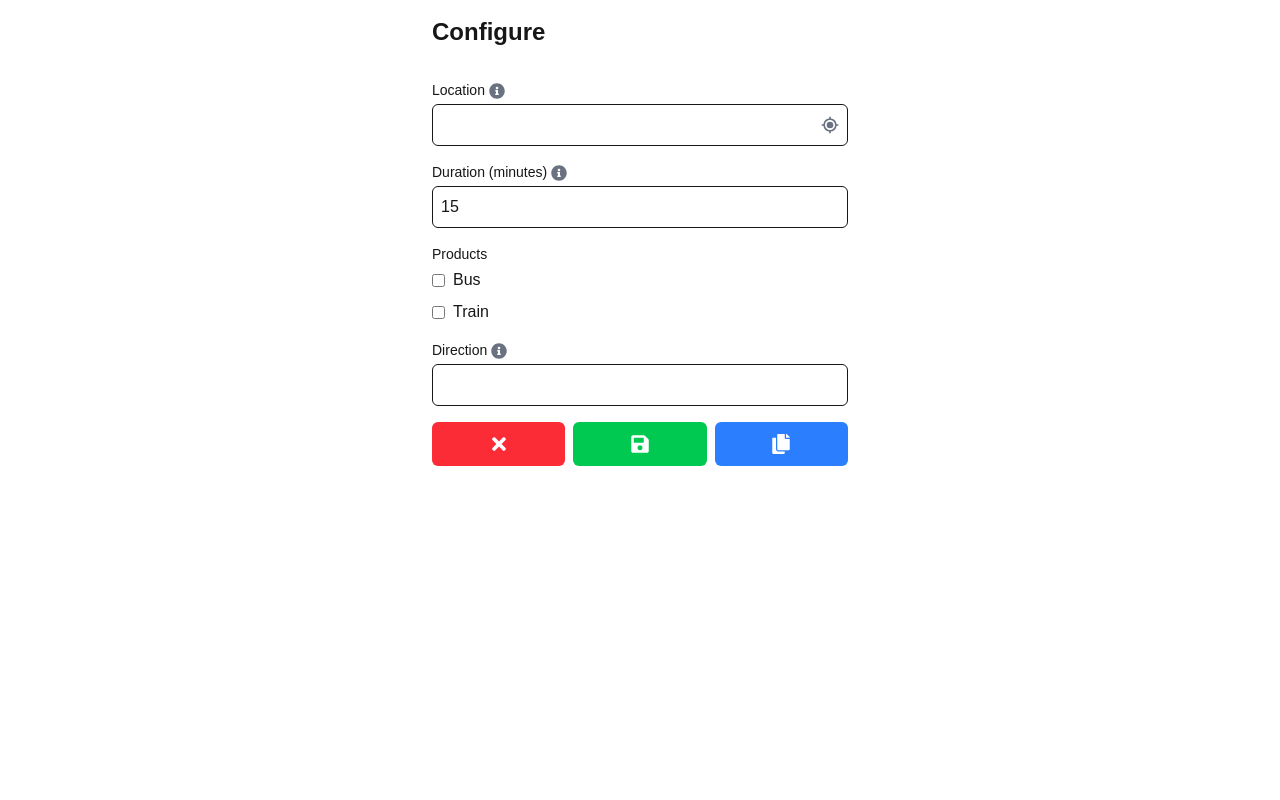
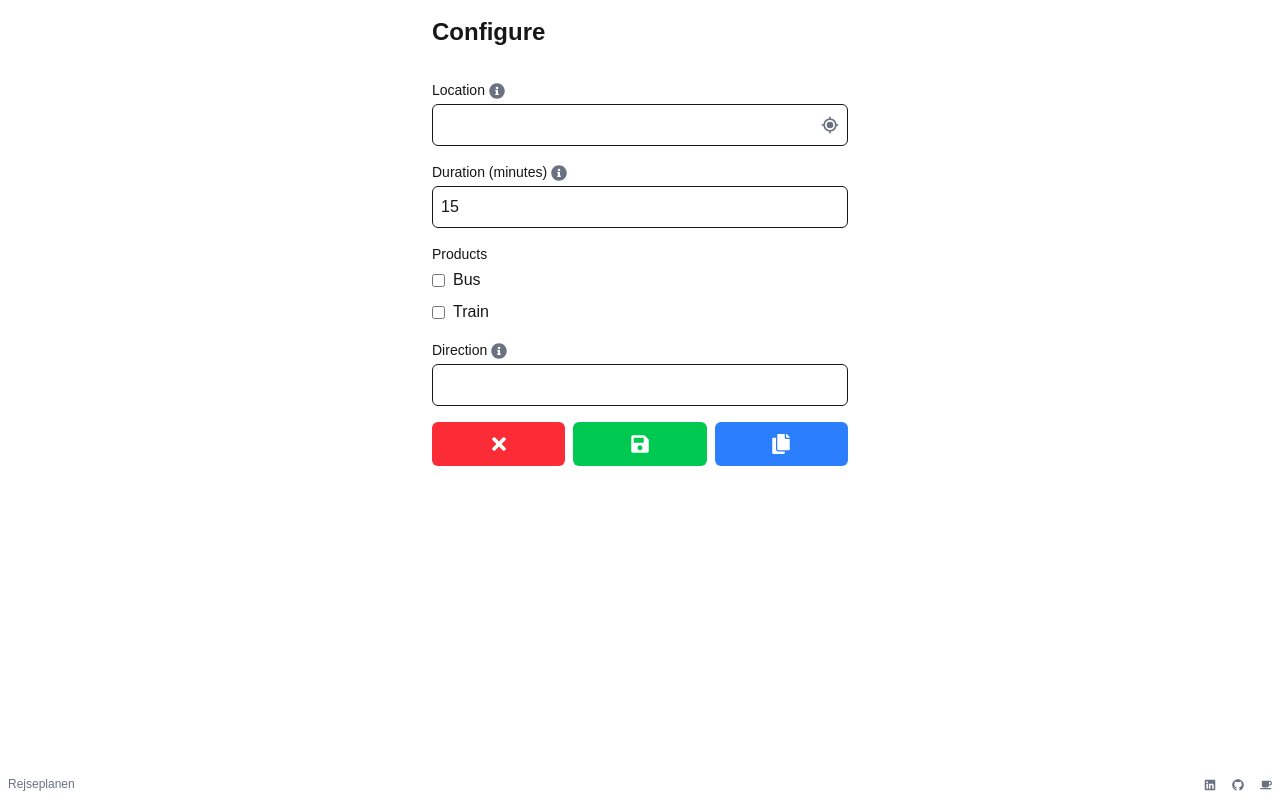
Before and after one commit to kumarabinash/rejseplanen, a Next.js app: page /configure in a window 1280 px wide. Built offline with nearby package versions, Linux system fonts and the light colour scheme; a web font is replaced by a local one.

Commit message:
Added footer and links

```diff
--- a/app/configure/page.tsx
+++ b/app/configure/page.tsx
@@ -171,7 +171,7 @@ export default function Configure() {
   }
 
   return (
-    <div className="flex flex-col gap-4 p-4 max-w-md mx-auto dark:bg-gray-900">
+    <div className="flex flex-col gap-4 p-4 max-w-md mx-auto dark:bg-gray-900 h-screen-minus-8">
       <h1 className="text-2xl font-bold mb-4 dark:text-white">Configure</h1>
       <form onSubmit={handleSubmit} className="space-y-4">
         <div className="relative">
--- a/app/globals.css
+++ b/app/globals.css
@@ -1,4 +1,14 @@
 @import "tailwindcss";
+
+
+@import "tailwindcss/utilities";
+
+/* Custom utilities using @layer */
+@layer utilities {
+  .screen-h-minus-8 {
+    height: calc(100vh - 32px);
+  }
+}
 
 :root {
   --background: #ffffff;
--- a/app/layout.tsx
+++ b/app/layout.tsx
@@ -6,12 +6,14 @@ import "./globals.css";
 import 'react-tooltip/dist/react-tooltip.css'
 import Script from 'next/script';
 
+import { FaCoffee } from "react-icons/fa";
+import { FaGithub } from "react-icons/fa";
+import { FaLinkedin } from "react-icons/fa";
+
 const martianMono = Martian_Mono({
   variable: "--font-martian-mono",
   subsets: ["latin"],
 });
-
-
 
 export const metadata: Metadata = {
   title: "Create Next App",
@@ -26,7 +28,7 @@ export default function RootLayout({
   return (
     <html lang="en">
       <head>
-        <Script src="https://cloud.umami.is/script.js" data-website-id="da91facd-e807-49b3-9f84-d8f5c506dd65" />
+        <Script src="https://cloud.umami.is/script.js" data-website-id={process.env.UMAMI_WEBSITE_ID} />
       </head>
       <body
         className={`${martianMono.className}  antialiased bg-white`}
@@ -34,6 +36,24 @@ export default function RootLayout({
         {children}
         <Toaster position="bottom-center" />
         <Analytics />
+        <footer className="fixed h-8 bottom-0 w-full bg-white dark:bg-gray-900 p-2">
+          <p className="flex justify-between items-center mb-4">
+            <span className="text-gray-500 dark:text-gray-400 text-xs text-center">
+              Rejseplanen
+            </span>
+            <div className="flex justify-between items-center gap-4">
+              <a
+                className="text-gray-500 dark:text-gray-400 hover:text-gray-700 dark:hover:text-gray-300 transition-colors duration-200 text-xs text-center"
+                href="https://www.linkedin.com/in/kumarabinash/" target="_blank" rel="noopener noreferrer"><FaLinkedin className='inline-block' /></a>
+              <a
+                className="text-gray-500 dark:text-gray-400 hover:text-gray-700 dark:hover:text-gray-300 transition-colors duration-200 text-xs text-center"
+                href="https://github.com/kumarabinash/rejseplanen" target="_blank" rel="noopener noreferrer"><FaGithub className='inline-block' /></a>
+              <a
+                className="text-gray-500 dark:text-gray-400 hover:text-gray-700 dark:hover:text-gray-300 transition-colors duration-200 text-xs text-center"
+                href="https://buymeacoffee.com/kumarabinash" target="_blank" rel="noopener noreferrer"><FaCoffee className='inline-block' /></a>
+            </div>
+          </p>
+        </footer>
       </body>
     </html>
   );
--- a/app/page.tsx
+++ b/app/page.tsx
@@ -269,7 +269,7 @@ function DepartureBoard() {
   }
 
   return (
-    <div className="min-h-screen bg-gray-100 dark:bg-gray-900 p-2 sm:p-4 relative">
+    <div className="screen-h-minus-8 bg-gray-100 dark:bg-gray-900 p-2 sm:p-4 relative overflow-y-auto">
       <div className="max-w-4xl mx-auto space-y-2 sm:space-y-4">
         {items.length === 0 ? (
           <div className="bg-white dark:bg-gray-800 rounded-lg shadow-md p-4 sm:p-8 text-center">
@@ -370,7 +370,7 @@ function DepartureBoard() {
 
       <button
         onClick={() => router.push('/configure')}
-        className="fixed bottom-4 right-4 sm:bottom-6 sm:right-6 bg-[rgb(228,148,62)] dark:bg-[rgb(228,148,62)] text-white p-3 sm:p-4 rounded-full shadow-lg hover:shadow-xl transition-shadow duration-200 flex items-center justify-center"
+        className="fixed bottom-16 right-4 sm:bottom-16 sm:right-6 bg-[rgb(228,148,62)] dark:bg-[rgb(228,148,62)] text-white p-3 sm:p-4 rounded-full shadow-lg hover:shadow-xl transition-shadow duration-200 flex items-center justify-center"
         aria-label="Configure"
       >
         <svg
```
